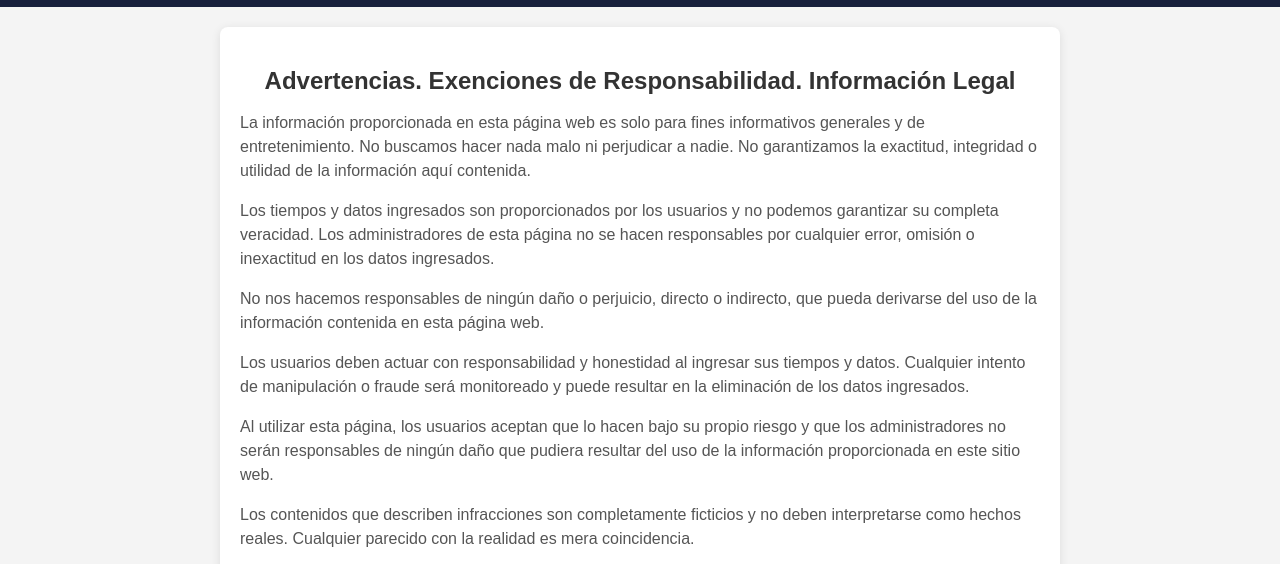
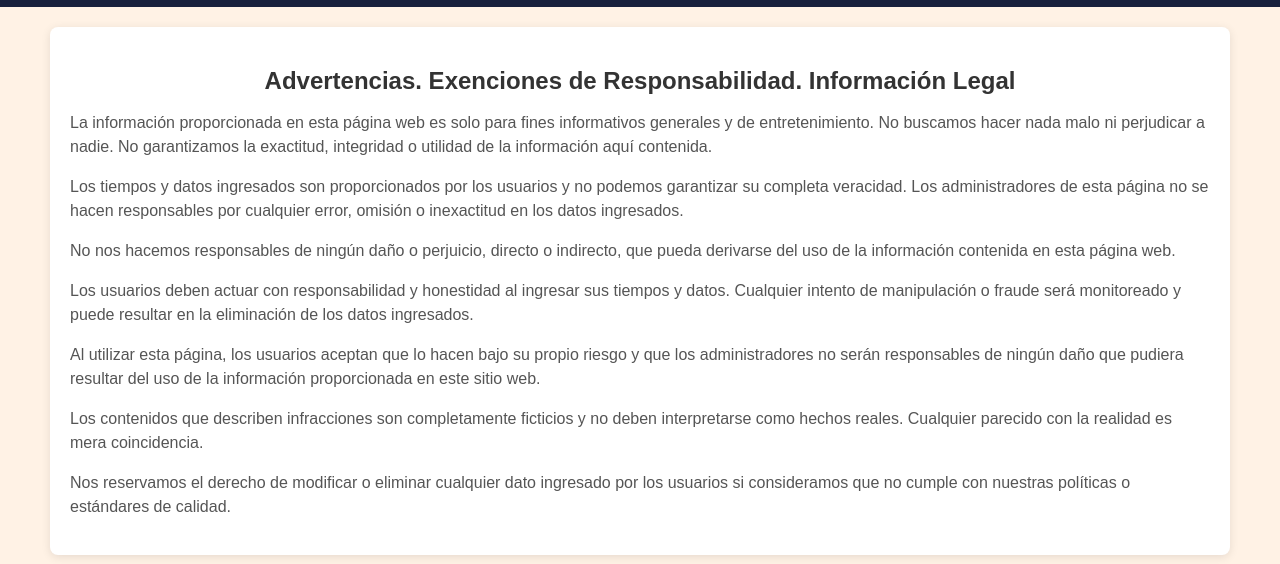
Before and after one commit to TarifaTiming/TarifaTiming, a plain HTML site: page infoLegal.html in a window 1280 px wide. Shown: the part 205-769 px from the top of the page. Drawn offline with Linux system fonts and the light colour scheme.

Commit message:
Update styles2.css

```diff
--- a/styles2.css
+++ b/styles2.css
@@ -1,7 +1,6 @@
 /* Advertencias y exenciones de responsabilidad */
 .legal-info {
-    max-width: 800px;
-    margin: 20px auto;
+    margin: 20px 50px;
     padding: 20px;
     background-color: #fff;
     border-radius: 8px;
@@ -23,11 +22,11 @@
 
 /* Estilos generales del cuerpo */
 body {
-    font-family: Arial, sans-serif;
-    margin: 0;
-    padding: 0;
-    background-color: #f4f4f4;
-    color: #333;
+  font-family: Arial, sans-serif;
+  margin: 0;
+  padding: 0;
+  background-color: #fff2e5;
+  color: #333;
 }
 
 
```
